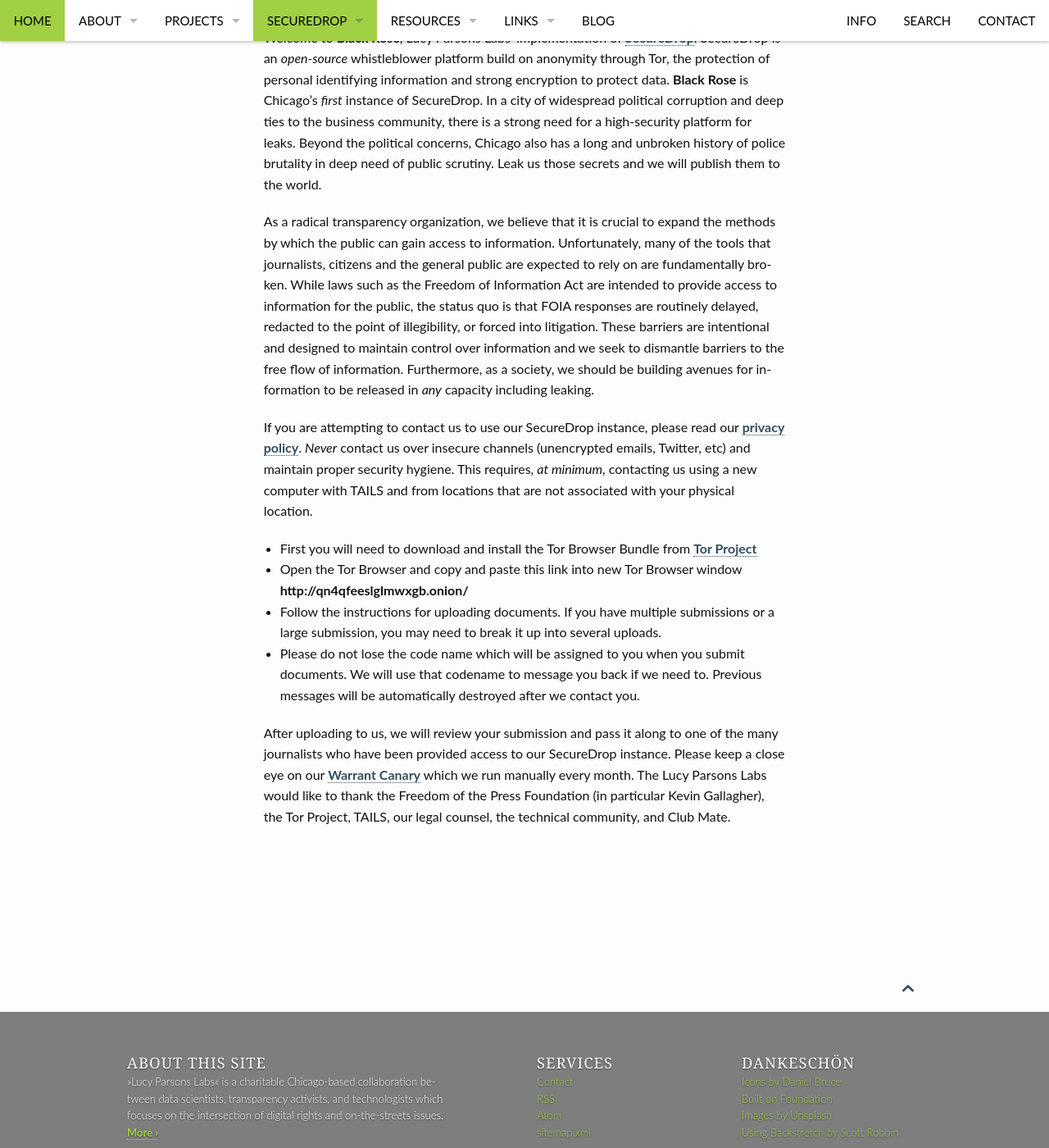
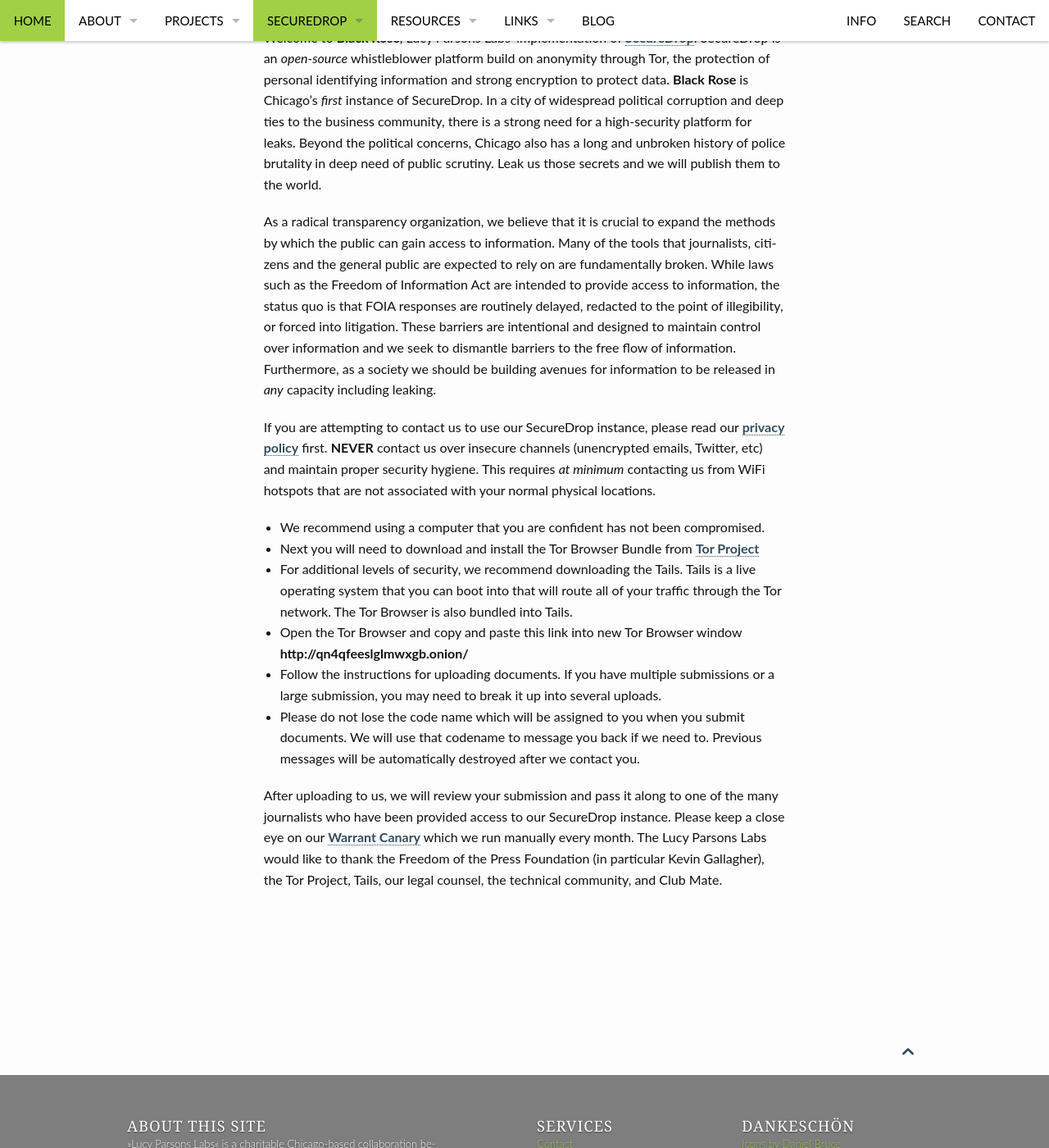
Before and after one commit to saltthefries/lucyparsonslabs.com, a Jekyll site: the page built from securedrop/index.md, in a window 1280 px wide and 1400 px high, scrolled down 484 px. Shown: the whole window at 82% size. Built offline with Jekyll 4.4.1, drawn with Linux system fonts in a browser that asks for light colours.

Commit message:
clarify security recommendations

```diff
--- a/securedrop/index.md
+++ b/securedrop/index.md
@@ -9,14 +9,16 @@
 ------------------------
 Welcome to **Black Rose**, Lucy Parsons Labs' implementation of [SecureDrop](https://securedrop.org/). SecureDrop is an _open-source_ whistleblower platform build on anonymity through Tor, the protection of personal identifying information and strong encryption to protect data. **Black Rose** is Chicago's _first_ instance of SecureDrop. In a city of widespread political corruption and deep ties to the business community, there is a strong need for a high-security platform for leaks. Beyond the political concerns, Chicago also has a long and unbroken history of police brutality in deep need of public scrutiny. Leak us those secrets and we will publish them to the world.
 
-As a radical transparency organization, we believe that it is crucial to expand the methods by which the public can gain access to information. Unfortunately, many of the tools that journalists, citizens and the general public are expected to rely on are fundamentally broken. While laws such as the Freedom of Information Act are intended to provide access to information for the public, the status quo is that FOIA responses are routinely delayed, redacted to the point of illegibility, or forced into litigation.  These barriers are intentional and designed to maintain control over information and we seek to dismantle barriers to the free flow of information. Furthermore, as a society, we should be building avenues for information to be released in _any_ capacity including leaking.
+As a radical transparency organization, we believe that it is crucial to expand the methods by which the public can gain access to information. Many of the tools that journalists, citizens and the general public are expected to rely on are fundamentally broken. While laws such as the Freedom of Information Act are intended to provide access to information, the status quo is that FOIA responses are routinely delayed, redacted to the point of illegibility, or forced into litigation.  These barriers are intentional and designed to maintain control over information and we seek to dismantle barriers to the free flow of information. Furthermore, as a society we should be building avenues for information to be released in _any_ capacity including leaking.
 
-If you are attempting to contact us to use our SecureDrop instance, please read our [privacy policy](https://www.lucyparsonslabs.com/securedrop/privacypolicy/). *Never* contact us over insecure channels (unencrypted emails, Twitter, etc) and maintain proper security hygiene. This requires, _at minimum_, contacting us using a new computer with TAILS and from locations that are not associated with your physical location.
+If you are attempting to contact us to use our SecureDrop instance, please read our [privacy policy](https://www.lucyparsonslabs.com/securedrop/privacypolicy/) first. **NEVER** contact us over insecure channels (unencrypted emails, Twitter, etc) and maintain proper security hygiene. This requires _at minimum_ contacting us from WiFi hotspots that are not associated with your normal physical locations.
 
-* First you will need to download and install the Tor Browser Bundle from [Tor Project](https://www.torproject.org)
+* We recommend using a computer that you are confident has not been compromised.
+* Next you will need to download and install the Tor Browser Bundle from [Tor Project](https://www.torproject.org)
+* For additional levels of security, we recommend downloading the Tails. Tails is a live operating system that you can boot into that will route all of your traffic through the Tor network. The Tor Browser is also bundled into Tails.
 * Open the Tor Browser and copy and paste this link into new Tor Browser window **http://qn4qfeeslglmwxgb.onion/**
 * Follow the instructions for uploading documents. If you have multiple submissions or a large submission, you may need to break it up into several uploads.
 * Please do not lose the code name which will be assigned to you when you submit documents. We will use that codename to message you back if we need to. Previous messages will be automatically destroyed after we contact you.
 
 After uploading to us, we will review your submission and pass it along to one of the many journalists who have been provided access to our SecureDrop instance. Please keep a close eye on our [Warrant Canary](https://lucyparsonslabs.com/canary/) which we run manually every month.
-The Lucy Parsons Labs would like to thank the Freedom of the Press Foundation (in particular Kevin Gallagher), the Tor Project, TAILS, our legal counsel, the technical community, and Club Mate.
+The Lucy Parsons Labs would like to thank the Freedom of the Press Foundation (in particular Kevin Gallagher), the Tor Project, Tails, our legal counsel, the technical community, and Club Mate.
```
